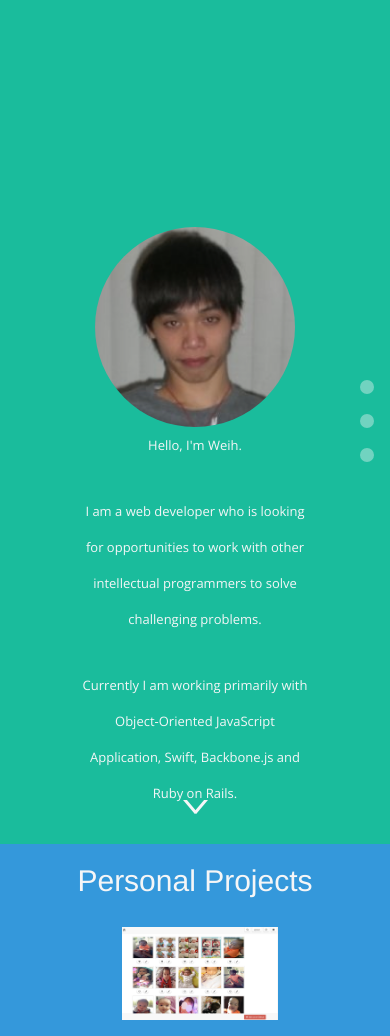
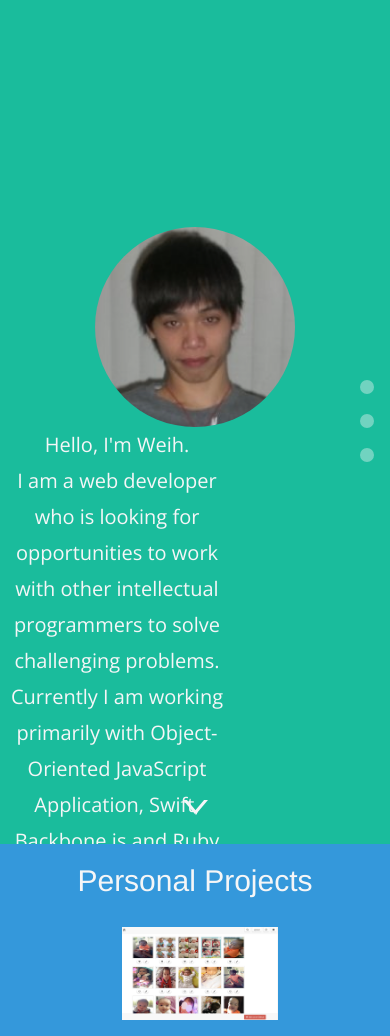
Before and after one commit to weihotline/PersonalWebpage, a PHP site: page / in a window 390 px wide. Shown: the top 1036 px of the page. Run offline with PHP 8.4, Linux system fonts and the light colour scheme; some libraries are stand-ins or nearby versions.

Commit message:
media query font change

```diff
--- a/assets/css/main.css
+++ b/assets/css/main.css
@@ -241,7 +241,10 @@ ul, menu, dir {
         only screen and (max-device-width: 667px),
         only screen and (max-width: 480px) {
       #hero .hero-block p {
-        font-size: 65%; }
+        margin-left: 0px;
+        margin-right: 0px;
+        margin-bottom: 0px;
+        width: 60%; }
       ul.slides li {
         width: 40%; } }
     ul.slides li a {
```
Also changed, not shown: 1 other file.
